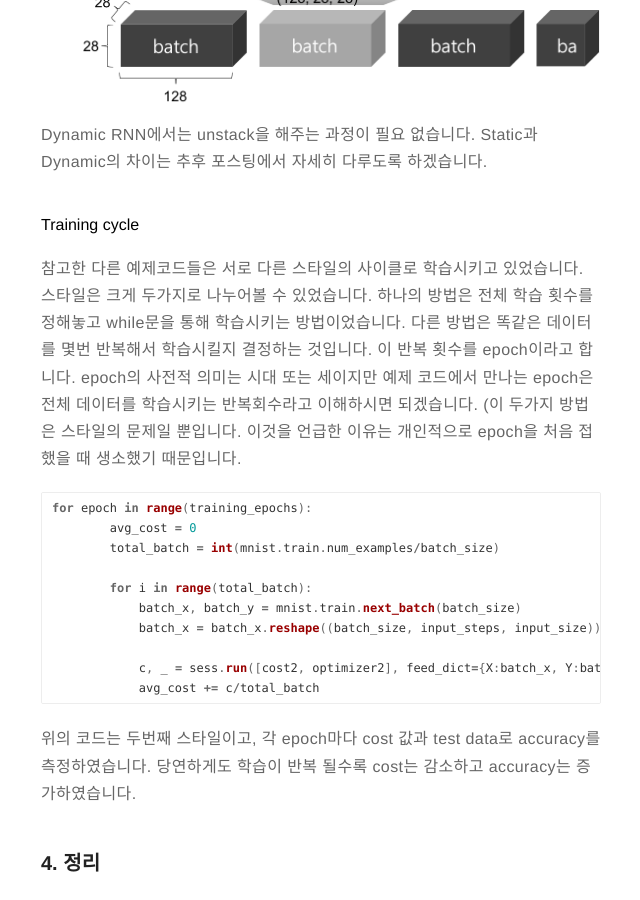
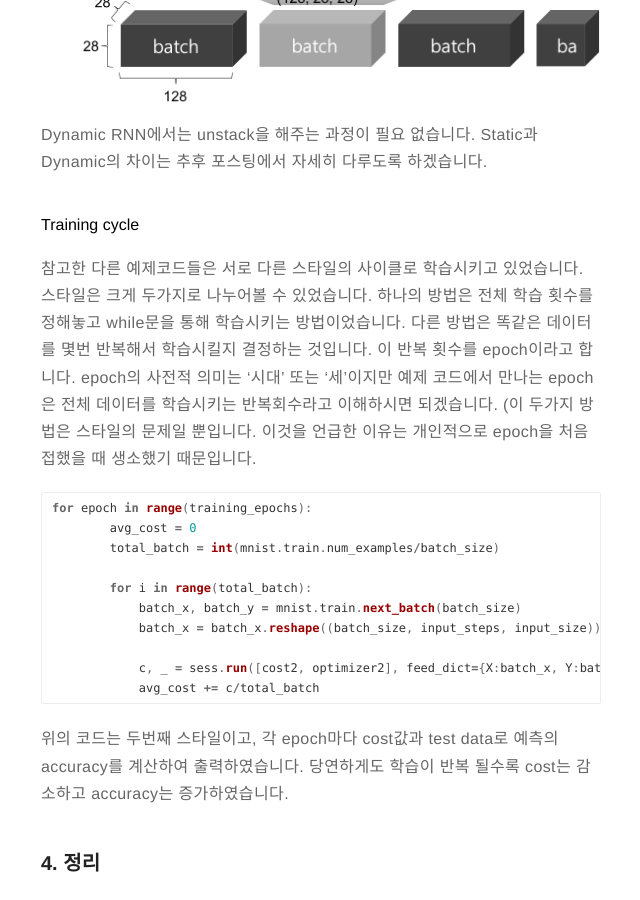
Before and after one commit to POZAlabs/pozalabs.github.io, a Jekyll site: the page built from _posts/2017-07-20-lstm.md, in a window 1280 px wide and 900 px high, scrolled down 5118 px. Shown: the whole window, without its empty margins (319-959 px from the left). Built offline with Jekyll 4.4.1, drawn with Linux system fonts in a browser that asks for light colours.

Commit message:
Update 2017-07-20-lstm.md

````diff
--- a/_posts/2017-07-20-lstm.md
+++ b/_posts/2017-07-20-lstm.md
@@ -103,7 +103,7 @@ Dynamic RNN에서는 unstack을 해주는 과정이 필요 없습니다. Static
 
 #### **Training cycle**
 
-참고한 다른 예제코드들은 서로 다른 스타일의 사이클로 학습시키고 있었습니다. 스타일은 크게 두가지로 나누어볼 수 있었습니다. 하나의 방법은 전체 학습 횟수를 정해놓고 while문을 통해 학습시키는 방법이었습니다. 다른 방법은 똑같은 데이터를 몇번 반복해서 학습시킬지 결정하는 것입니다. 이 반복 횟수를 epoch이라고 합니다. epoch의 사전적 의미는 시대 또는 세이지만 예제 코드에서 만나는 epoch은 전체 데이터를 학습시키는 반복회수라고 이해하시면 되겠습니다. (이 두가지 방법은 스타일의 문제일 뿐입니다. 이것을 언급한 이유는 개인적으로 epoch을 처음 접했을 때 생소했기 때문입니다.
+참고한 다른 예제코드들은 서로 다른 스타일의 사이클로 학습시키고 있었습니다. 스타일은 크게 두가지로 나누어볼 수 있었습니다. 하나의 방법은 전체 학습 횟수를 정해놓고 while문을 통해 학습시키는 방법이었습니다. 다른 방법은 똑같은 데이터를 몇번 반복해서 학습시킬지 결정하는 것입니다. 이 반복 횟수를 epoch이라고 합니다. epoch의 사전적 의미는 '시대' 또는 '세'이지만 예제 코드에서 만나는 epoch은 전체 데이터를 학습시키는 반복회수라고 이해하시면 되겠습니다. (이 두가지 방법은 스타일의 문제일 뿐입니다. 이것을 언급한 이유는 개인적으로 epoch을 처음 접했을 때 생소했기 때문입니다.
 
 ```python
 for epoch in range(training_epochs):
@@ -118,7 +118,7 @@ for epoch in range(training_epochs):
             avg_cost += c/total_batch
 ```
 
-위의 코드는 두번째 스타일이고, 각 epoch마다 cost 값과 test data로 accuracy를 측정하였습니다. 당연하게도 학습이 반복 될수록 cost는 감소하고 accuracy는 증가하였습니다.
+위의 코드는 두번째 스타일이고, 각 epoch마다 cost값과 test data로 예측의 accuracy를 계산하여 출력하였습니다. 당연하게도 학습이 반복 될수록 cost는 감소하고 accuracy는 증가하였습니다.
 
 ### 4. 정리
 
````
